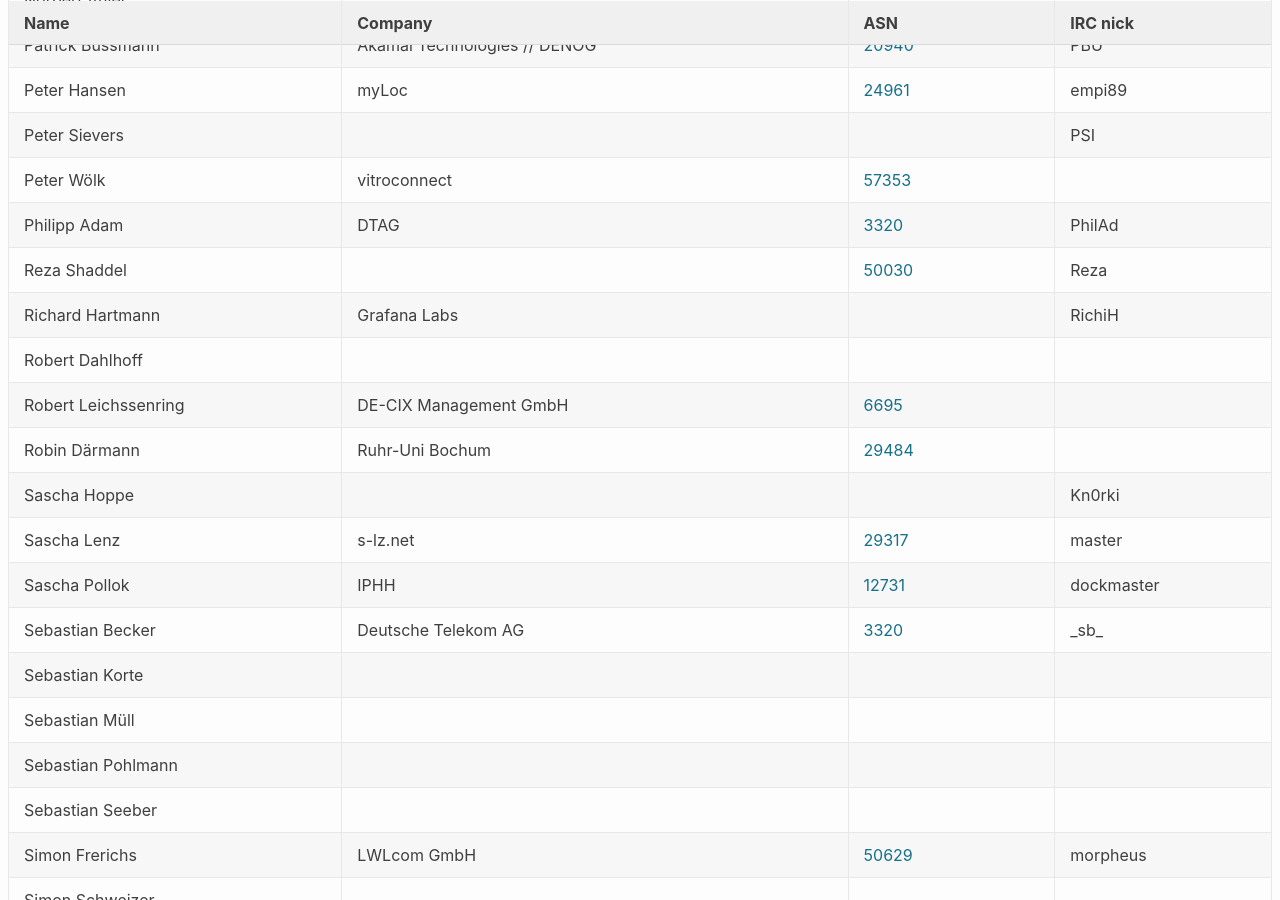
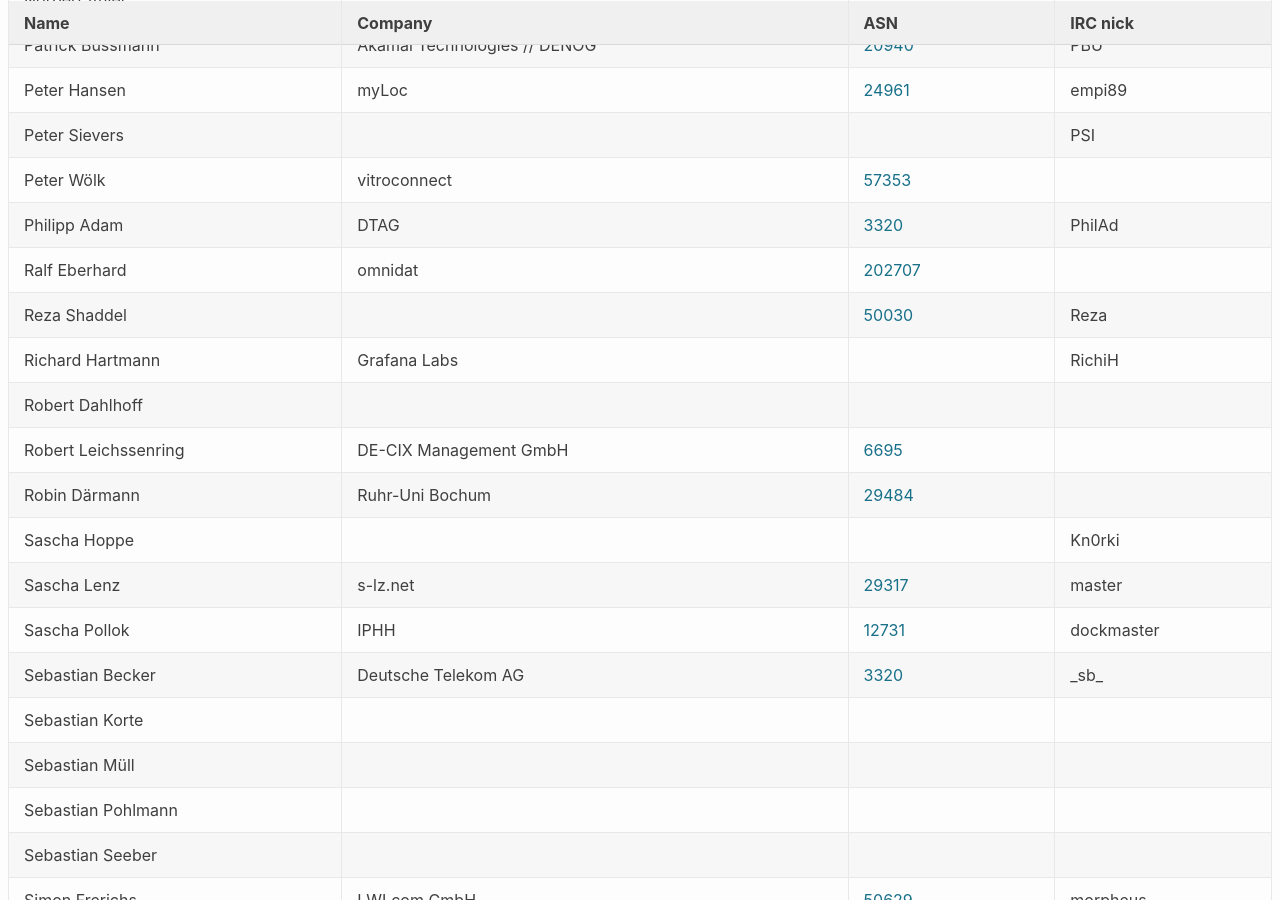
Before and after one commit to denog/pretix-attendeelist, a Jekyll site: the page built from denog13/index.markdown, in a window 1280 px wide and 900 px high, scrolled down 4090 px. Built offline with Jekyll 4.4.1, drawn with Linux system fonts in a browser that asks for light colours.

Commit message:
Latest data: Wed Sep 29 16:38:18 UTC 2021

```diff
--- a/_data/attendees_denog13.json
+++ b/_data/attendees_denog13.json
@@ -552,6 +552,12 @@
     "asn": "3320"
   },
   {
+    "name": "Ralf Eberhard",
+    "company": "omnidat",
+    "irc": null,
+    "asn": "AS202707"
+  },
+  {
     "name": "Reza Shaddel",
     "company": null,
     "irc": "Reza",
```
